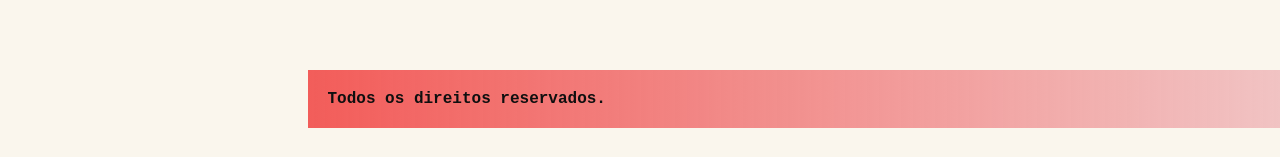
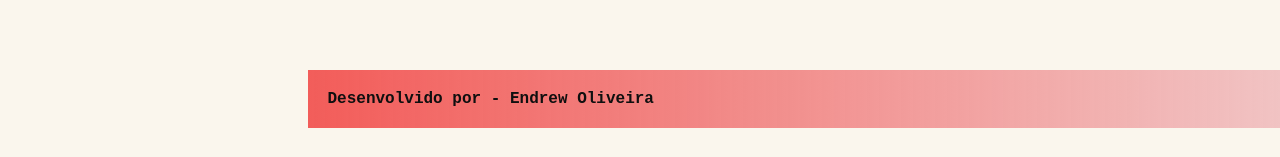
Before and after one commit to SrNoway/Animais, a plain HTML site: page index.html in a window 1280 px wide. Shown: the part 4651-4808 px from the top of the page. Drawn offline with Linux system fonts and the light colour scheme.

Commit message:
Alterei o p do footer

```diff
--- a/index.html
+++ b/index.html
@@ -43,11 +43,11 @@
 
         <div class="animais-descricao">
             <section>
-                <h2>Raposa</h2>
-                <p>A raposa é um mamífero ágil e esperto, pertencente à família Canidae. Seu corpo esguio e pernas
-                    longas permitem movimentos rápidos e furtivos. Possui focinho alongado, orelhas pontudas e olhos
-                    atentos, ideais para caçar à noite.
-                </p>
+                    <h2>Raposa</h2>
+                    <p>A raposa é um mamífero ágil e esperto, pertencente à família Canidae. Seu corpo esguio e pernas
+                        longas permitem movimentos rápidos e furtivos. Possui focinho alongado, orelhas pontudas e olhos
+                        atentos, ideais para caçar à noite.
+                    </p>
                 <p>Sua pelagem varia conforme a espécie, sendo comum o tom avermelhado, mas podendo ser branca, cinza ou
                     prateada. A cauda longa e felpuda auxilia no equilíbrio e na comunicação.
                 </p>
@@ -185,7 +185,7 @@
         </ul>
     </section>
     <footer class="copy">
-        <p>Todos os direitos reservados.</p>
+        <p>Desenvolvido por - Endrew Oliveira</p>
     </footer>
 
 
```
